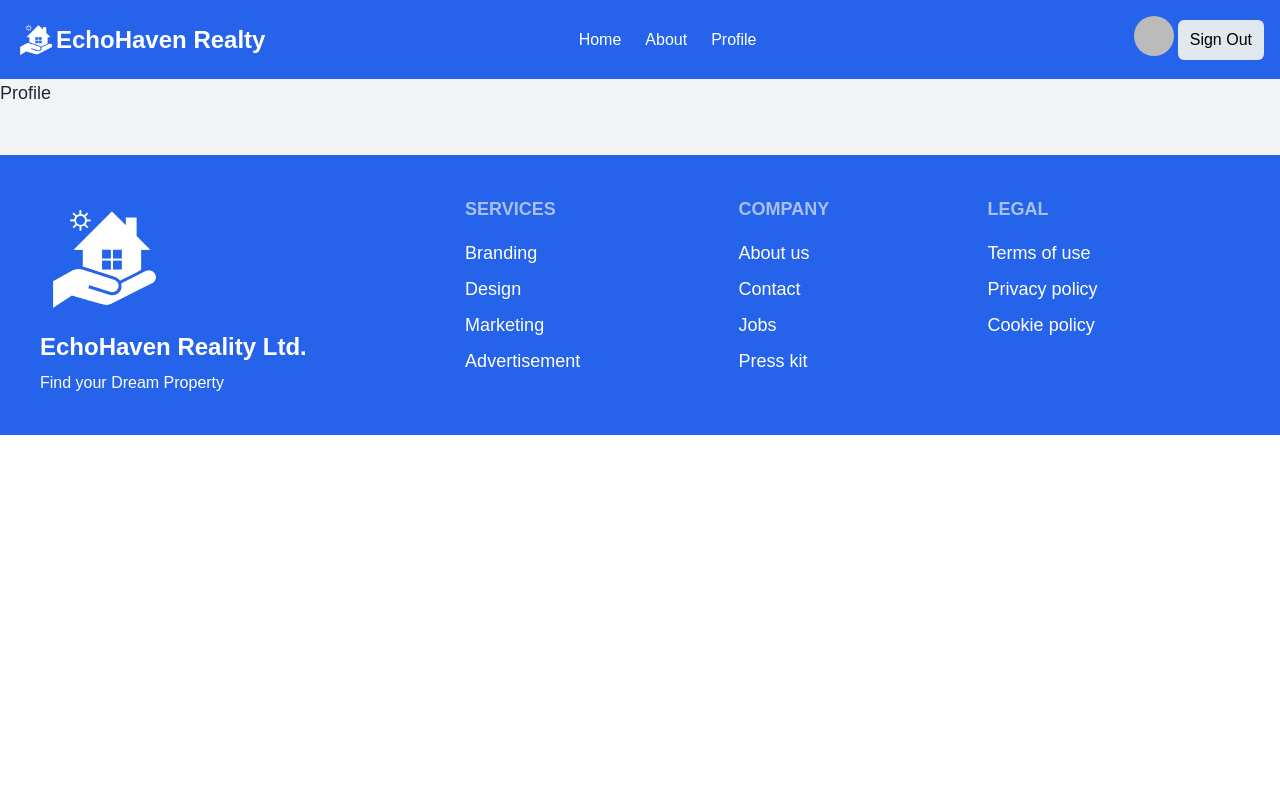
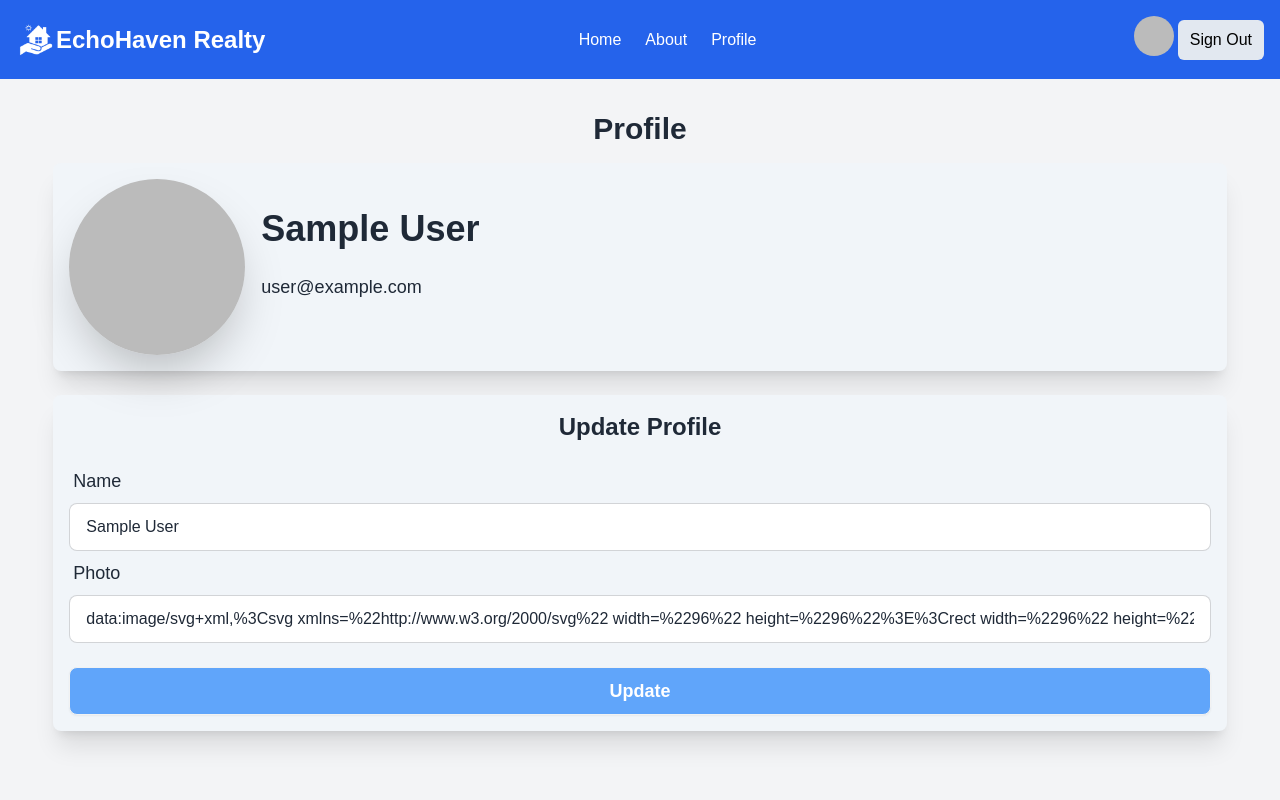
Before and after one commit to EhsanulSakib/EchoHavan-Reality, a React (Vite) app: page /profile in a window 1280 px wide. Shown: the top 800 px of the page. Built offline with nearby package versions, Linux system fonts and the light colour scheme; no server answers; sample sign-in values are in the browser's storage.

Commit message:
sign in using google and github

```diff
--- a/src/components/about/About.jsx
+++ b/src/components/about/About.jsx
@@ -18,17 +18,17 @@ const About = () => {
                 <h3 className="text-2xl font-bold my-4 text-center">Meet Our Team</h3>
                 <div className="flex flex-col md:flex-row gap-4 ">
                     <div>
-                        <img src="https://img.freepik.com/free-photo/smiling-young-male-professional-standing-with-arms-crossed-while-making-eye-contact-against-isolated-background_662251-838.jpg" alt="" className="w-full" />
+                        <img src="https://img.freepik.com/free-photo/smiling-young-male-professional-standing-with-arms-crossed-while-making-eye-contact-against-isolated-background_662251-838.jpg" alt="" className="w-full h-56 object-cover object-center" />
                         <h2 className="text-xl font-bold mt-1  text-center">Mark Henry</h2>
                         <h2 className="text-base mt-1  text-center">Founder</h2>
                     </div>
                     <div>
-                        <img src="https://img.freepik.com/free-photo/smiling-young-male-professional-standing-with-arms-crossed-while-making-eye-contact-against-isolated-background_662251-838.jpg" alt="" className="w-full" />
+                        <img src="https://st4.depositphotos.com/12982378/27713/i/450/depositphotos_277138100-stock-photo-cheerful-bearded-man-suit-holding.jpg" alt="" className="w-full h-56 object-cover object-center" />
                         <h2 className="text-xl font-bold mt-1  text-center">Romero</h2>
                         <h2 className="text-base mt-1  text-center">Co-Founder</h2>
                     </div>
                     <div>
-                        <img src="https://img.freepik.com/free-photo/smiling-young-male-professional-standing-with-arms-crossed-while-making-eye-contact-against-isolated-background_662251-838.jpg" alt="" className="w-full" />
+                        <img src="https://img.freepik.com/free-photo/businessman-staring-through-window-close-up_1098-238.jpg?size=626&ext=jpg&ga=GA1.1.1700460183.1712966400&semt=ais" alt="" className="w-full h-56 object-cover object-center" />
                         <h2 className="text-xl font-bold mt-1  text-center">Jack Paul</h2>
                         <h2 className="text-base mt-1  text-center">CEO</h2>
                     </div>
--- a/src/components/login/Login.jsx
+++ b/src/components/login/Login.jsx
@@ -5,10 +5,11 @@ import { useForm } from "react-hook-form";
 import { toast } from 'react-toastify';
 import 'react-toastify/dist/ReactToastify.css';
 import { FaEye, FaEyeSlash } from "react-icons/fa";
-
+import google from '/google.png';
+import github from '/github.png';
 
 const Login = () => {
-    const { signIn } = useContext(AuthContext)
+    const { signIn, handleGoogleSignIn, handleGitHubSignIn } = useContext(AuthContext)
     const { register, handleSubmit } = useForm()
     const notify = () => toast.success("Successfully Logged In");
     const location = useLocation()
@@ -27,6 +28,18 @@ const Login = () => {
             .catch(error => {
                 console.log(error)
             })
+    }
+
+    const handleGoogleLogin = () => {
+        handleGoogleSignIn()
+        navigate(location?.state ? location.state : '/')
+        notify()
+    }
+
+    const handleGithubLogin = () => {
+        handleGitHubSignIn()
+        navigate(location?.state ? location.state : '/')
+        notify()
     }
 
     return (
@@ -60,6 +73,11 @@ const Login = () => {
                         <button className="btn bg-blue-400 hover:bg-blue-500 text-white text-lg font-bold">Login</button>
                     </div>
                 </form>
+                <div className="flex gap-4 my-2">
+                    <img src={google} alt="google logo" onClick={handleGoogleLogin} className="w-10 cursor-pointer" />
+                    <img src={github} alt="google logo" onClick={handleGithubLogin} className="w-10 cursor-pointer" />
+                </div>
+                <hr className="w-11/12 border border-stone-400 border-dashed" />
                 <div>
                     <p>Does not have any account? <Link to='/register' className="no-underline text-blue-400 hover:text-blue-500 font-bold">Register Now</Link></p>
                 </div>
--- a/src/components/profile/Profile.jsx
+++ b/src/components/profile/Profile.jsx
@@ -1,14 +1,63 @@
 import { useContext } from "react";
 import { AuthContext } from "../provider/AuthProvider";
+import { useForm } from "react-hook-form";
+import { updateProfile } from "firebase/auth";
+import 'react-toastify/dist/ReactToastify.css';
 
 const Profile = () => {
-    const { user } = useContext(AuthContext)
+    const { user, setUser } = useContext(AuthContext)
+
+    const { register, handleSubmit } = useForm()
+    const onSubmit = (data) => {
+        const { name, photo } = data;
+        console.log(name)
+        console.log(photo)
+
+        updateProfile(user, {
+            displayName: name, photoURL: photo
+        })
+            .then(result => {
+                console.log(result.user)
+                setUser(result.user)
+            })
+            .catch()
+        window.location.reload();
+    }
+
     return (
-        <div>
-            <h2> Profile</h2>
-            <h2>{user.userName}</h2>
+        <div className="py-4 md:py-8">
+            <h2 className="text-3xl font-bold text-center mb-4">Profile</h2>
+            <div className="hero items-center md:justify-between w-11/12 m-auto bg-slate-100 rounded-lg shadow-xl">
+                <div className="hero-content flex-col md:flex-row">
+                    <img src={user.photoURL} className="w-44 h-44 object-cover object-top rounded-full shadow-2xl" />
+                    <div>
+                        <h1 className="text-xl md:text-3xl lg:text-4xl font-bold text-center md:text-left">{user.displayName}</h1>
+                        {user.email && <p className="py-6 text-lg">{user.email}</p>}
+                    </div>
+                </div>
+            </div>
+
+            <div className="mt-6 p-4 w-11/12 m-auto bg-slate-100 rounded-lg shadow-xl">
+                <h1 className="text-2xl font-bold text-center mb-4">Update Profile</h1>
+                <form onSubmit={handleSubmit(onSubmit)} className="w-full">
+                    <div className="form-control">
+                        <label className="label">
+                            <span className="label-text text-lg">Name</span>
+                        </label>
+                        <input type="text" name="name" placeholder="Update Name" className="input input-bordered" {...register("name")} defaultValue={user.displayName} />
+                    </div>
+                    <div className="form-control">
+                        <label className="label">
+                            <span className="label-text text-lg">Photo</span>
+                        </label>
+                        <input type="text" name="photo" placeholder="Update Photo URL" className="input input-bordered" {...register("photo")} defaultValue={user.photoURL} />
+                    </div>
+                    <div className="form-control mt-6">
+                        <button className="btn bg-blue-400 hover:bg-blue-500 text-white text-lg font-bold">Update</button>
+                    </div>
+                </form>
+            </div>
         </div>
     );
-};
-
+}
 export default Profile;
--- a/src/components/register/Register.jsx
+++ b/src/components/register/Register.jsx
@@ -52,7 +52,7 @@ const Register = () => {
 
 
     return (
-        <div className=" bg-slate-100 h-screen flex items-center justify-center">
+        <div className=" bg-slate-100 mt-4 md:mt-8 lg:mt-12 flex items-center justify-center">
             <div className="flex gap-4 rounded-xl flex-col items-center justify-center w-11/12 md:w-1/2 m-auto py-4 md:py-8 lg:py-12 bg-white shadow-md">
                 <h2 className="text-2xl">Please Register</h2>
                 <form onSubmit={handleSubmit(onSubmit)} className="w-11/12 md:w-3/4">
--- a/src/components/shared/footer/Footer.jsx
+++ b/src/components/shared/footer/Footer.jsx
@@ -1,3 +1,4 @@
+import { Link } from 'react-router-dom';
 import logo from '/logo.png'
 const Footer = () => {
     return (
@@ -9,23 +10,23 @@ const Footer = () => {
             </aside>
             <nav>
                 <h6 className="footer-title">Services</h6>
-                <a className="link link-hover">Branding</a>
-                <a className="link link-hover">Design</a>
-                <a className="link link-hover">Marketing</a>
-                <a className="link link-hover">Advertisement</a>
+                <Link className="link link-hover">Branding</Link>
+                <Link className="link link-hover">Design</Link>
+                <Link className="link link-hover">Marketing</Link>
+                <Link className="link link-hover">Advertisement</Link>
             </nav>
             <nav>
                 <h6 className="footer-title">Company</h6>
-                <a className="link link-hover">About us</a>
-                <a className="link link-hover">Contact</a>
-                <a className="link link-hover">Jobs</a>
-                <a className="link link-hover">Press kit</a>
+                <Link className="link link-hover" to='/about' >About us</Link>
+                <Link className="link link-hover">Contact</Link>
+                <Link className="link link-hover">Jobs</Link>
+                <Link className="link link-hover">Press kit</Link>
             </nav>
             <nav>
                 <h6 className="footer-title">Legal</h6>
-                <a className="link link-hover">Terms of use</a>
-                <a className="link link-hover">Privacy policy</a>
-                <a className="link link-hover">Cookie policy</a>
+                <Link className="link link-hover">Terms of use</Link>
+                <Link className="link link-hover">Privacy policy</Link>
+                <Link className="link link-hover">Cookie policy</Link>
             </nav>
         </footer>
     );
--- a/src/components/shared/navbar/Navbar.jsx
+++ b/src/components/shared/navbar/Navbar.jsx
@@ -66,7 +66,7 @@ const Navbar = () => {
                 <div>
                     {
                         user ?
-                            <div className="tooltip tooltip-bottom tooltip-info" data-tip={user.displayName}><img src={user.photoURL} alt="" className="w-[40px] h-[40px] rounded-full" /></div>
+                            <div className="tooltip tooltip-bottom tooltip-info" data-tip={user.displayName}><img src={user.photoURL} alt="" className="w-[40px] h-[40px] object-cover object-top rounded-full" /></div>
 
                             :
                             <FaUserCircle className="text-4xl text-white" />
```
Also changed, not shown: src/components/provider/AuthProvider.jsx (+25 -2 lines), public/github.png (added), public/google.png (added).
